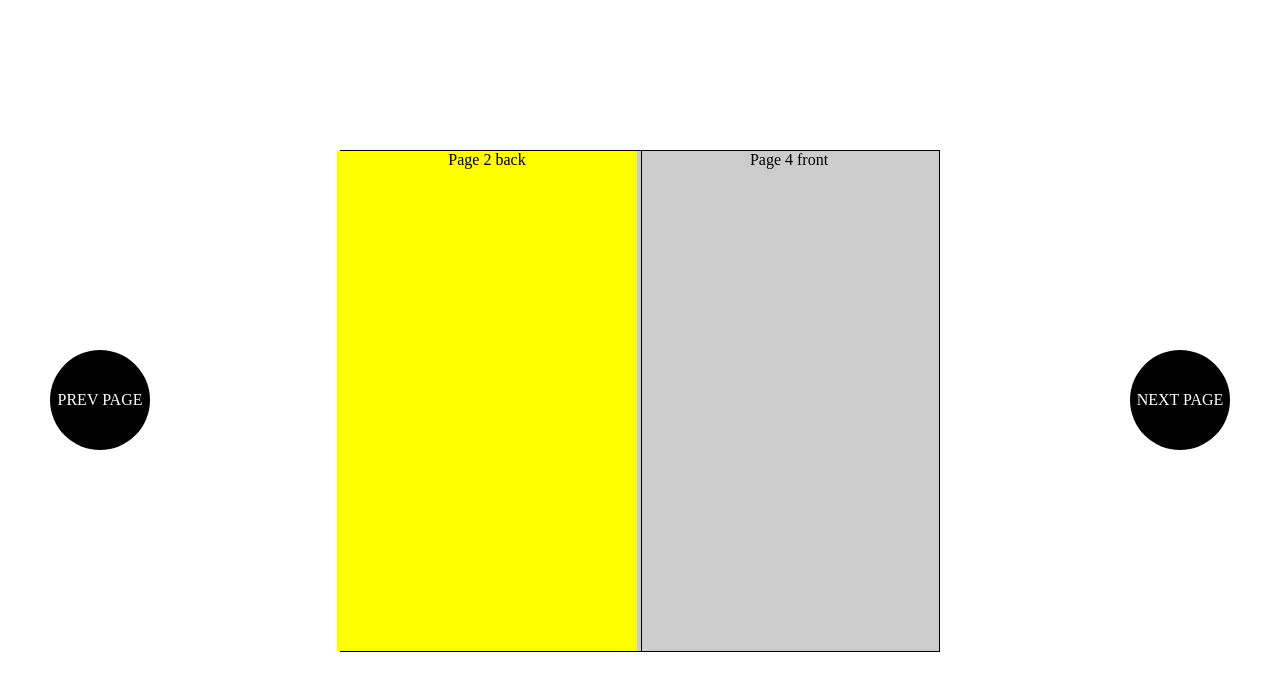
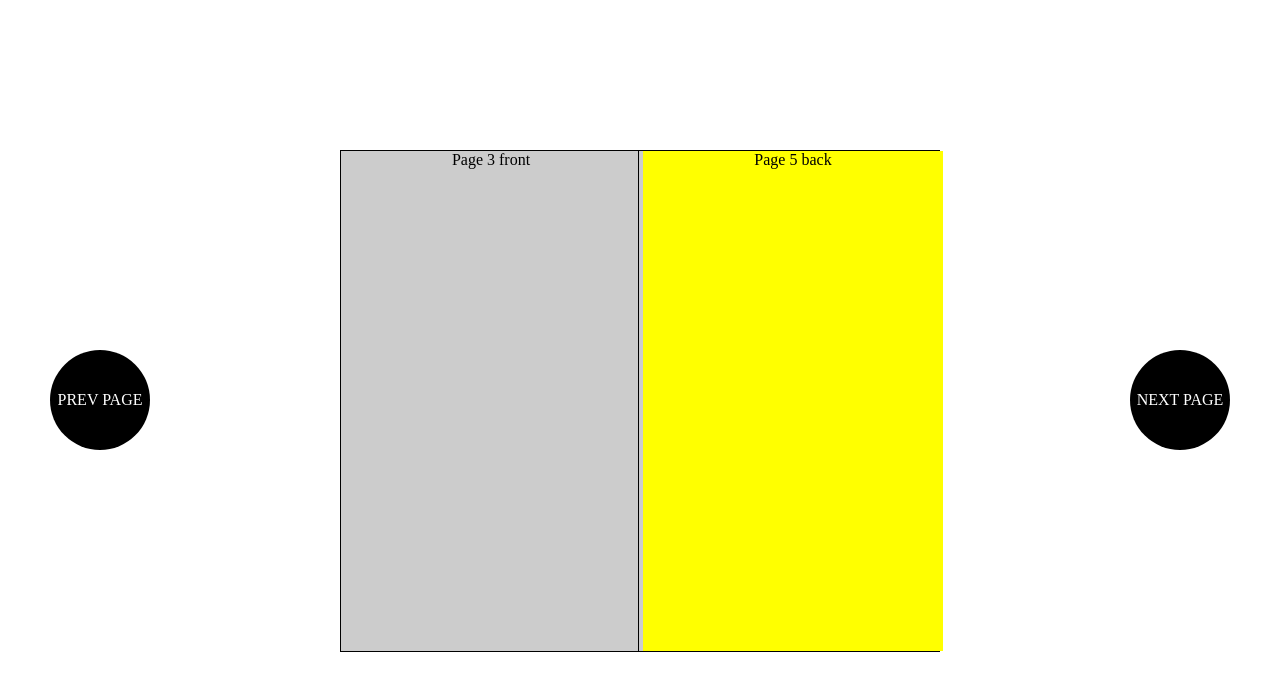
Before and after one commit to princiya/amani, a website: page public/app/slideshow/slide.html in a window 1280 px wide. Both pictures are taken after a click on the element "PREV PAGE". Drawn offline with Linux system fonts and the light colour scheme.

Commit message:
left right works for 6 pages, hard coded values

```diff
--- a/public/app/slideshow/css/styles.css
+++ b/public/app/slideshow/css/styles.css
@@ -59,7 +59,7 @@ body {
 	position: absolute;
 }
 
-.page:first-child, .page:nth-child(2) {
+.page:nth-child(5), .page:nth-child(2) {
 	z-index: 2;
 }
 
@@ -121,9 +121,6 @@ body {
 .rightPageTransition {
 	-webkit-transform: rotateY(-180deg);
 	transform: rotateY(-180deg);
-
-	-webkit-transform-origin: 100% 0 0;
-	transform-origin: 100% 0 0;
 }
 
 .control {
--- a/public/app/slideshow/slide.html
+++ b/public/app/slideshow/slide.html
@@ -27,6 +27,16 @@
 					<div class = 'front'>Page 4 front</div>
 					<div class = 'back'>Page 4 back</div>
 				</div>
+
+				<div class = 'page left'>
+					<div class = 'front'>Page 5 front</div>
+					<div class = 'back'>Page 5 back</div>
+				</div>
+
+				<div class = 'page right'>
+					<div class = 'front'>Page 6 front</div>
+					<div class = 'back'>Page 6 back</div>
+				</div>
 			</div>
 		</div>
 
@@ -42,15 +52,17 @@
 		<script type="text/javascript">
 			var slide = function() {
 				var bookNumber = 1,
-					pageNumber = 1
+					previousPageNumber = 4,
+					nextPageNumber = 1
+					//pageNumber = 1
 					;
 
 				var hasMoreNextPages = function() {
-					return !$(getCurrentPage()).is(':last-child');
+					return !$(getCurrentPage('next')).is(':last-child');
 				};
 
 				var hasMorePreviousPages = function() {
-					return !$(getCurrentPage()).is(':first-child');
+					return !$(getCurrentPage('prev')).is(':first-child');
 				};
 
 				var getCurrentBook = function() {
@@ -59,7 +71,7 @@
 
 				var getCurrentPage = function(val) {
 					var book = getCurrentBook();
-					return $(book).find('.page:eq('+(getCurrentPageNumber())+')');
+					return $(book).find('.page:eq('+(getCurrentPageNumber(val))+')');
 				};
 
 				var getCurrentBookNumber = function() {
@@ -67,21 +79,23 @@
 				};
 
 				var getCurrentPageNumber = function(val) {
-					return pageNumber;
+					if(val == 'prev')
+						return previousPageNumber;
+					return nextPageNumber;
 				};
 
 				var incrementPageNumber = function() {
-					pageNumber++;
+					nextPageNumber+=2;
 				};
 
 				var decrementPageNumber = function() {
-					pageNumber--;
+					previousPageNumber-=2;
 				}
 
 				return {
 					prevPage: function() {
 						if(hasMorePreviousPages()) {
-					 		var page = getCurrentPage();
+					 		var page = getCurrentPage('prev');
 					 		$(page).addClass('leftPageTransition');
 					 		$(page).css('z-index', 4);
 							$(page).children('.back').addClass('backfaceVisibility');
@@ -93,7 +107,7 @@
 
 					nextPage: function() {
 					 	if(hasMoreNextPages()) {
-					 		var page = getCurrentPage();
+					 		var page = getCurrentPage('next');
 					 		$(page).addClass('rightPageTransition');
 					 		$(page).css('z-index', 3);
 							$(page).children('.back').addClass('backfaceVisibility');
```
